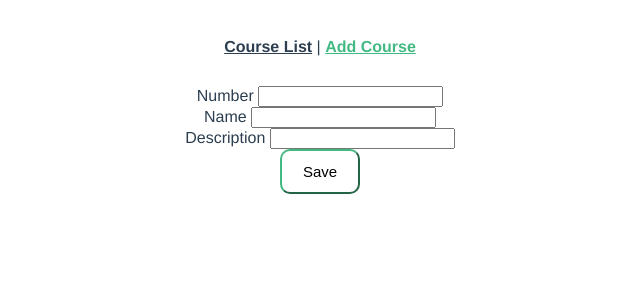
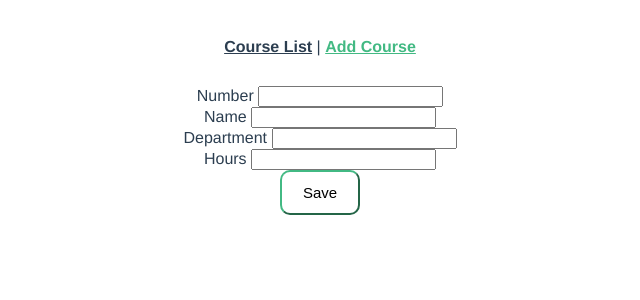
Before and after one commit to logan-giese/SE4-Project3-Frontend, a Vue app: page /add in a window 1280 px wide. Shown: the top 300 px of the page, without its empty margins (320-960 px from the left). Built offline with nearby package versions, Linux system fonts and the light colour scheme.

Commit message:
Edit and Add Pages are functional

```diff
--- a/src/components/CourseEdit.vue
+++ b/src/components/CourseEdit.vue
@@ -1,3 +1,4 @@
+
 <template>
     <div v-if="currentCourse" class="edit-form">
         <h4>Course Edit</h4>
@@ -9,13 +10,13 @@
                 />
             </div>
             <div class="form-group">
-                <label for="description">Description</label>
-                <input type="text" class="form-control" id="description"
-                v-model="currentCourse.description"
+                <label for="name">Name</label>
+                <input type="text" class="form-control" id="name"
+                v-model="currentCourse.name"
                 />
             </div>
             <div class="form-group">
-                <label><Status:></label>
+                <label>Status:</label>
                 {{currentCourse.published ? "Published": "Pending"}}
             </div>
         </form>
@@ -51,6 +52,7 @@
  import courseservices from "../services/courseservices";
  export default{
      name:"course",
+     props: ['id'],
      data(){
          return{
              currentCourse: null,
@@ -59,10 +61,10 @@
      },
      methods:{
          getCourse(id){
-             courseservices.get(id)
+             courseservices.getCourseById(id)
              .then(response=>{
-                 this.currentCourse=response.data;
-                 console.log(response.data);
+                 this.currentCourse=response.data[0];
+                 console.log("course="+response.data);
              })
              .catch(e=>{
                  console.log(e);
@@ -86,20 +88,10 @@
                  console.log(e);
              });
          },
-         updateCourse(){
-             courseservices.update(this.currentCourse.id, this.currentCourse)
-             .then(response=>{
-                 console.log(response.data);
-                 this.message='Course updated successfully';
-             })
-             .catch(e=>{
-                 console.log(e);
-             });
-         }
      },
          mounted(){
              this.message='';
-             this.getCourse(this.$route.params.id);
+             this.getCourse(this.id);
 
          }
  };
--- a/src/components/CourselistDisplay.vue
+++ b/src/components/CourselistDisplay.vue
@@ -2,6 +2,7 @@
 <tr class="list-item">
     <td>{{ course.number }}</td>
     <td>{{ course.name }}</td>
+    <td>{{course.id}}</td>
     <td>
         <router-link :to="{ name: 'view-course', params: { id: course.course_id } }">
             <span>View</span>
@@ -24,6 +25,7 @@
             course: Object
         }
     }
+
 </script>
 
 <style></style>
--- a/src/components/courseadd.vue
+++ b/src/components/courseadd.vue
@@ -2,7 +2,7 @@
     <div class="submit-form">
         <div v-if="!submitted">
                 <div class="form-group">
-                <label for="number">Number </label>
+                <label for="number"> Number </label>
                 <input
                 class="form-control"
                 id="description"
@@ -12,7 +12,7 @@
                 />
             </div>
             <div class="form-group">
-                <label for="name">Name </label>
+                <label for="name"> Name </label>
                 <input
                 type="text"
                 class="form-control"
@@ -22,15 +22,24 @@
                 name="name"
                 />
             </div>
-
             <div class="form-group">
-                <label for="description">Description </label>
+                <label for="department"> Department </label>
                 <input
                 class="form-control"
-                id="description"
+                id="department"
                 required
-                v-model="course.description"
-                name="description"
+                v-model="course.department"
+                name="department"
+                />
+            </div>
+                <div class="form-group">
+                <label for="hours"> Hours </label>
+                <input
+                class="form-control"
+                id="hours"
+                required
+                v-model="course.hours"
+                name="hours"
                 />
             </div>
 
@@ -61,10 +70,14 @@ export default {
     methods: {
         saveCourse(){
             var data ={
-                title: this.course.title,
-                description: this.course.description
+                name: this.course.name,
+                department: this.course.department,
+                number: this.course.number,
+                hours: this.course.hours
+
+
             };
-            courseservices.create(data)
+            courseservices.addCourse(data)
             .then(response=>{
                 this.course.id=response.data.id;
                 console.log(response.data);
--- a/src/router.js
+++ b/src/router.js
@@ -4,6 +4,7 @@ import CourseList from "./views/courselist.vue";
 import courseadd from "./components/courseadd.vue";
 import CourseView from "./views/courseview.vue";
 import deletecourse from "./views/coursedelete.vue";
+import courseedit from "./components/CourseEdit.vue";
 
 Vue.use(Router);
 
@@ -33,6 +34,12 @@ export default new Router ({
         name: "delete-course",
         component: deletecourse,
         props: true
+    },
+    {
+        path:"/edit",
+        name: "edit",
+        component: courseedit,
+        props:true
     }
 
     ]
--- a/src/services/courseservices.js
+++ b/src/services/courseservices.js
@@ -29,7 +29,7 @@ export default {
         var search = searchQuery != "" ? "&search="+searchQuery : "";
         return apiClient.get("courses?per_page="+perPage+"&page=" + (parseInt(page)-1)*perPage + search); // Page to offset
     },
-    getCourse(id) {
+    getCourseById(id) {
         return apiClient.get("courses/" + id);
     },
     updateCourse(id, course) {
```
